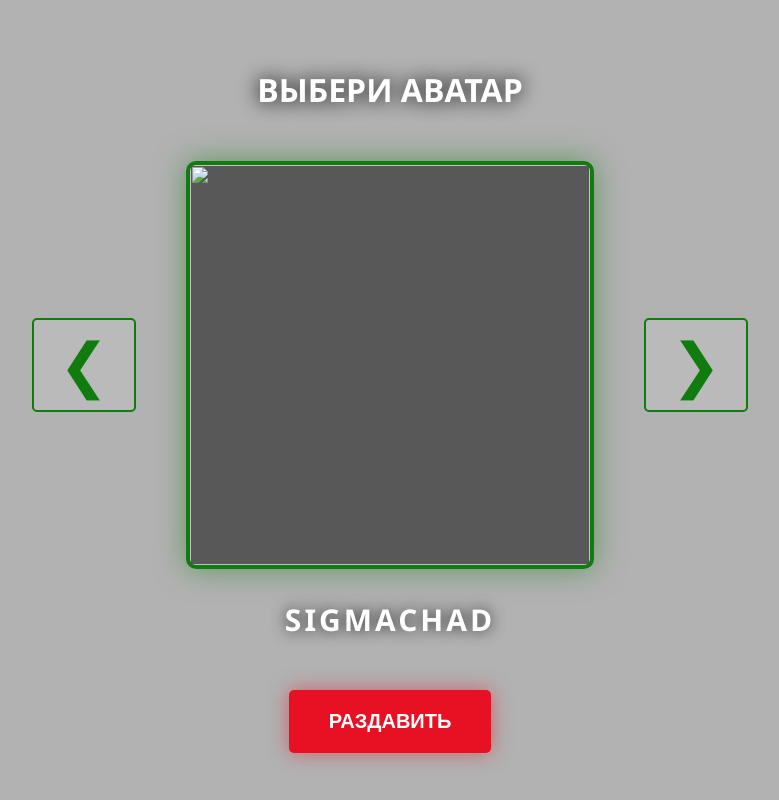
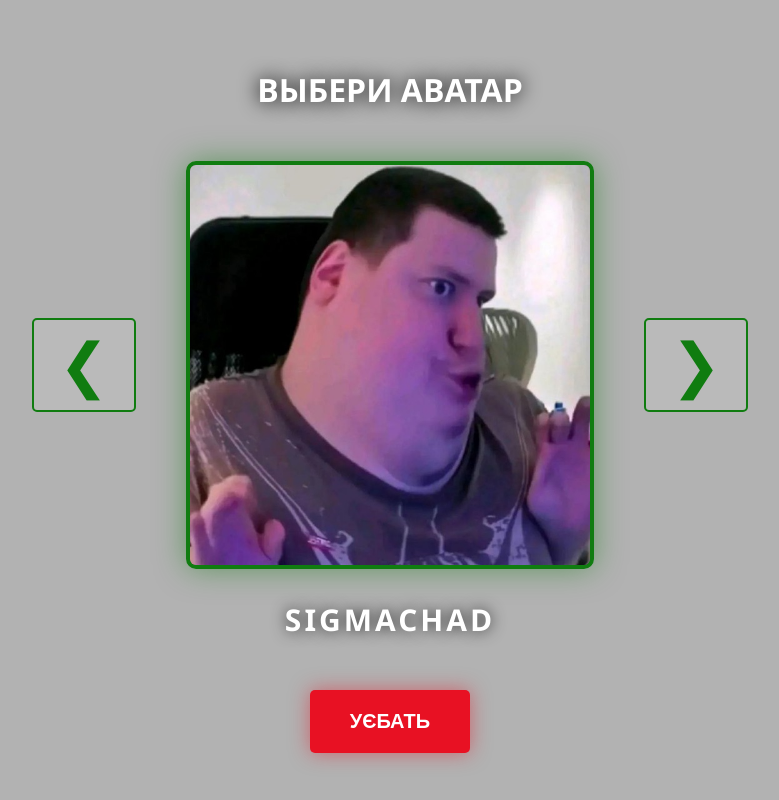
Before and after one commit to PoeB0t/glack-site, a plain HTML site: page poll2026.html in a window 1280 px wide. Shown: the whole page, without its empty margins (250-1029 px from the left). Drawn offline with Linux system fonts and the light colour scheme.

Commit message:
Update poll2026.html

```diff
--- a/poll2026.html
+++ b/poll2026.html
@@ -125,7 +125,7 @@
         <button class="arrow-btn" onclick="prev()">❮</button>
 
         <div class="avatar-window" id="window">
-            <img src="github.com" id="brick" alt="кирпич">
+            <img src="https://github.com/PoeB0t/glack-site/blob/main/images/i.png?raw=true" id="brick" alt="кирпич">
             <img src="" id="avatar" class="avatar-img">
         </div>
 
@@ -134,19 +134,19 @@
 
     <div id="name" class="avatar-name">Загрузка...</div>
 
-    <button class="crush-btn" onclick="crushIt()">РАЗДАВИТЬ</button>
+    <button class="crush-btn" onclick="crushIt()">УЄБАТЬ</button>
 
     <script>
         const avatars = [
-            { name: "Sigmachad", url: "github.com" },
-            { name: "∅ ᴀнтuшkᴇдд", url: "github.com" },
-            { name: "dxvt", url: "github.com" },
-            { name: "ultravi0lence", url: "github.com" },
-            { name: "да ня", url: "github.com" },
-            { name: "не дело", url: "github.com" },
-            { name: "георгий жарков", url: "github.com" },
-            { name: "Ваня свердфрейр", url: "github.com" },
-            { name: "мыслительный фрик", url: "github.com" }
+            { name: "Sigmachad", url: "https://github.com/PoeB0t/glack-site/blob/main/images/sigmachad.jpg?raw=true" },
+            { name: "∅ ᴀнтuшkᴇдд", url: "https://github.com/PoeB0t/glack-site/blob/main/images/шкед.jpg?raw=true" },
+            { name: "dxvt", url: "https://github.com/PoeB0t/glack-site/blob/main/images/dxvt.jpg?raw=true" },
+            { name: "ultravi0lence", url: "https://github.com/PoeB0t/glack-site/blob/main/images/ultraviolence.jpg?raw=true" },
+            { name: "да ня", url: "https://github.com/PoeB0t/glack-site/blob/main/images/да%20ня.jpg?raw=true" },
+            { name: "не дело", url: "https://github.com/PoeB0t/glack-site/blob/main/images/не%20дело.jpg?raw=true" },
+            { name: "георгий жарков", url: "https://github.com/PoeB0t/glack-site/blob/main/images/георгий%20жарков.jpg?raw=true" },
+            { name: "Ваня свердфрейр", url: "https://github.com/PoeB0t/glack-site/blob/main/images/ваня.jpg?raw=true" },
+            { name: "мыслительный фрик", url: "https://github.com/PoeB0t/glack-site/blob/main/images/мыслительный%20фрик.jpg?raw=true" }
         ];
 
         let currentIndex = 0;
```
